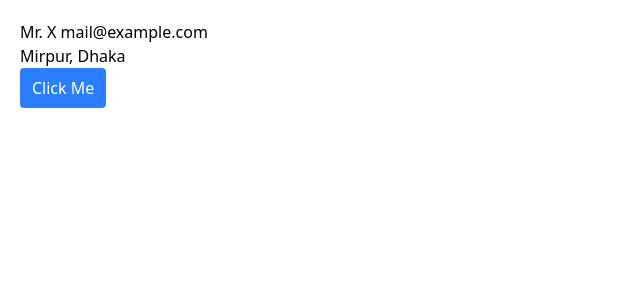
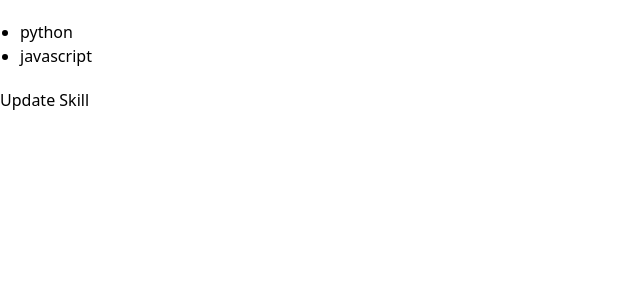
Before and after one commit to tn592/phimart-client, a React (Vite) app: page / in a window 1280 px wide. Shown: the top 300 px of the page, without its empty margins (0-640 px from the left). Built offline with nearby package versions, Linux system fonts and the light colour scheme.

Commit message:
29.3 done

```diff
--- a/src/App.jsx
+++ b/src/App.jsx
@@ -1,11 +1,9 @@
 // import "./App.css";
-// import PlayWithButton from "./components/PlayWithButton";
-import Person from "./components/Person";
+import Skills from "./components/Skills";
 function App() {
   return (
     <>
-      {/*<PlayWithButton />*/}
-      <Person />
+      <Skills />
     </>
   );
 }
--- a/src/components/Person.jsx
+++ b/src/components/Person.jsx
@@ -1,43 +1,34 @@
 import { useState } from "react";
 const Person = () => {
-	// const personObj = {
-	// 	firstName: "Mr.",
-	// 	lastName: "X",
-	// 	email: "mail@example.com"
-	// };
-	// const [firstName, setFirstName] = useState("")
-	// const [lastName, setLastName] = useState("")
-	// const [person, setPerson] = useState(personObj);
 	const [person, setPerson] = useState({
 		firstName: "Mr.",
 		lastName: "X",
 		email: "mail@example.com",
 		address: {
 			city: "Mirpur",
-			state: "Dhaka"
-		}
+			state: "Dhaka",
+		},
 	});
 	const handleClick = () => {
-		// setFirstName("Mr.");
-		// setLastName("X");
-		// const newPerson = { firstName: "John", lastName: "Doe", email: "mail@example.com"};
 		const newPerson = {
 			...person,
 			// firstName: "John",
 			// lastName: "Doe",
-			address:{
-				...person.address, city: "Dhanmondi"
-			}
+			address: {
+				...person.address,
+				city: "Dhanmondi",
+			},
 		};
 		setPerson(newPerson);
 	};
 	return (
 		<div className="m-5">
-			{/*<h1>{firstName} {lastName}</h1>*/}
 			<h1>
 				{person.firstName} {person.lastName} {person.email}
 			</h1>
-			<p>{person.address.city}, {person.address.state}</p>
+			<p>
+				{person.address.city}, {person.address.state}
+			</p>
 			<button
 				onClick={handleClick}
 				className="px-3 py-2 bg-blue-500 text-white rounded-sm"
--- /dev/null
+++ b/src/components/Skills.jsx
@@ -0,0 +1,33 @@
+import { useState } from "react";
+
+const Skills = () => {
+	const [skills, setSkills] = useState(["python", "javascript"]);
+	const handleSkills = () => {
+		// Add
+		// setSkills([...skills, "React"]);
+
+		// Remove
+		// setSkills(skills.filter((item) => item != "python"));
+
+		// Update
+		setSkills(
+			skills.map((item) =>
+				item == "javascript" ? (item = "React") : item,
+			),
+		);
+	};
+	return (
+		<div>
+			<ul className="m-5 list-disc">
+				{skills.map((skill) => (
+					<li key={skill}>{skill}</li>
+				))}
+			</ul>
+			{/*<button onClick={handleSkills}>Add Skill</button>*/}
+			{/*<button onClick={handleSkills}>Remove Skill</button>*/}
+			<button onClick={handleSkills}>Update Skill</button>
+		</div>
+	);
+};
+
+export default Skills;
```
